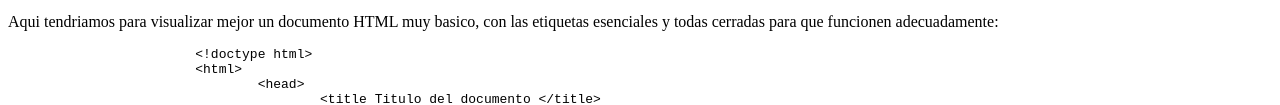
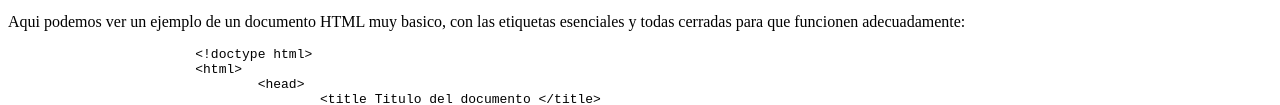
Before and after one commit to jesusluis90/trabajo, a plain HTML site: page LenguajeDeMarcas/index.html in a window 1280 px wide. Shown: the part 513-618 px from the top of the page. Drawn offline with Linux system fonts and the light colour scheme.

Commit message:
Update index.html

```diff
--- a/LenguajeDeMarcas/index.html
+++ b/LenguajeDeMarcas/index.html
@@ -38,7 +38,7 @@
 			   <br><br>
 		           *Para evitar confusiones asumiremos que todas las etiquetas tienen que cerrarse.
 			</p>
-			<p>Aqui tendriamos para visualizar mejor un documento HTML muy basico, con las etiquetas esenciales y todas cerradas para que funcionen adecuadamente:
+			<p>Aqui podemos ver un ejemplo de un documento HTML muy basico, con las etiquetas esenciales y todas cerradas para que funcionen adecuadamente:
 			<pre>
 			&lt!doctype html&gt
 			&lthtml&gt
```
